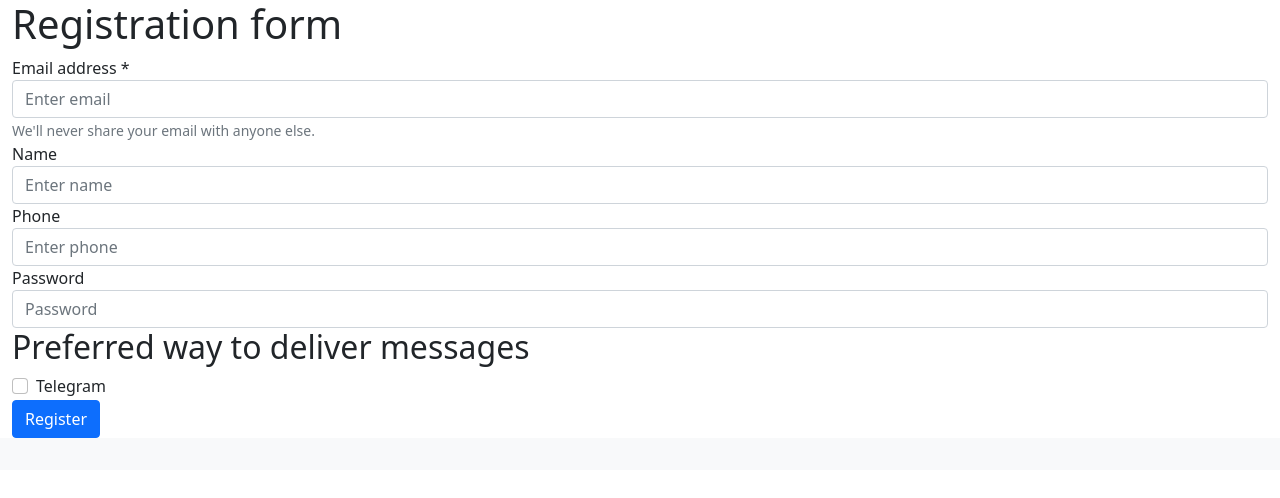
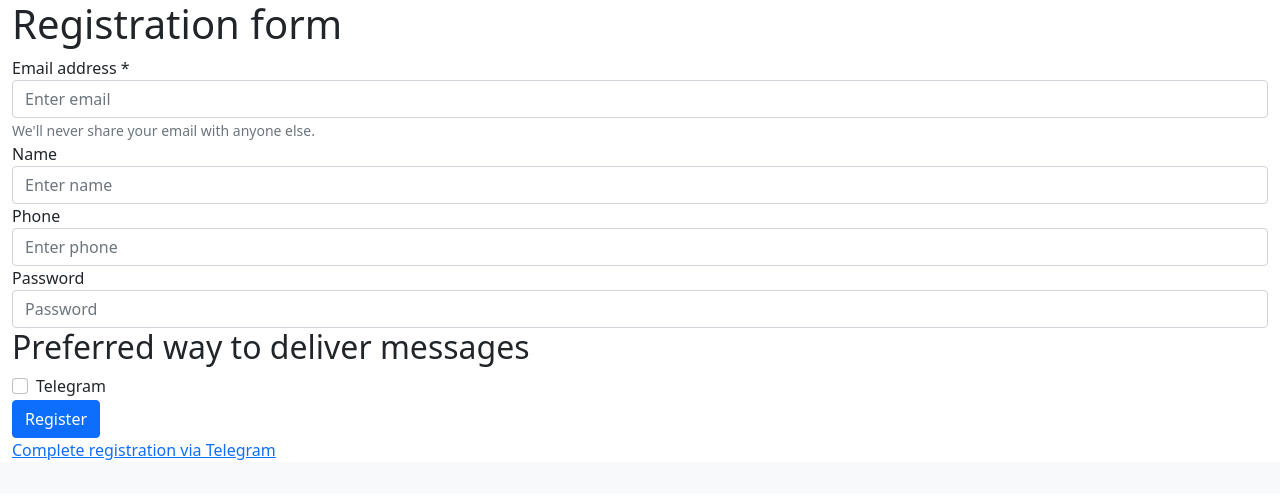
Before and after one commit to autoping/test-www, a plain HTML site: page dist/john_poc.html in a window 1280 px wide. Drawn offline with nearby package versions, Linux system fonts and the light colour scheme.

Commit message:
tg confirm

```diff
--- a/dist/john_poc.html
+++ b/dist/john_poc.html
@@ -64,6 +64,7 @@
         </div>
         <button type="submit" class="btn btn-primary">Register</button>
     </form>
+    <a href="http://t.me/aping_tg_bot/start?afadfaf" title="">Complete registration via Telegram</a>
 
 
 </main>
```
